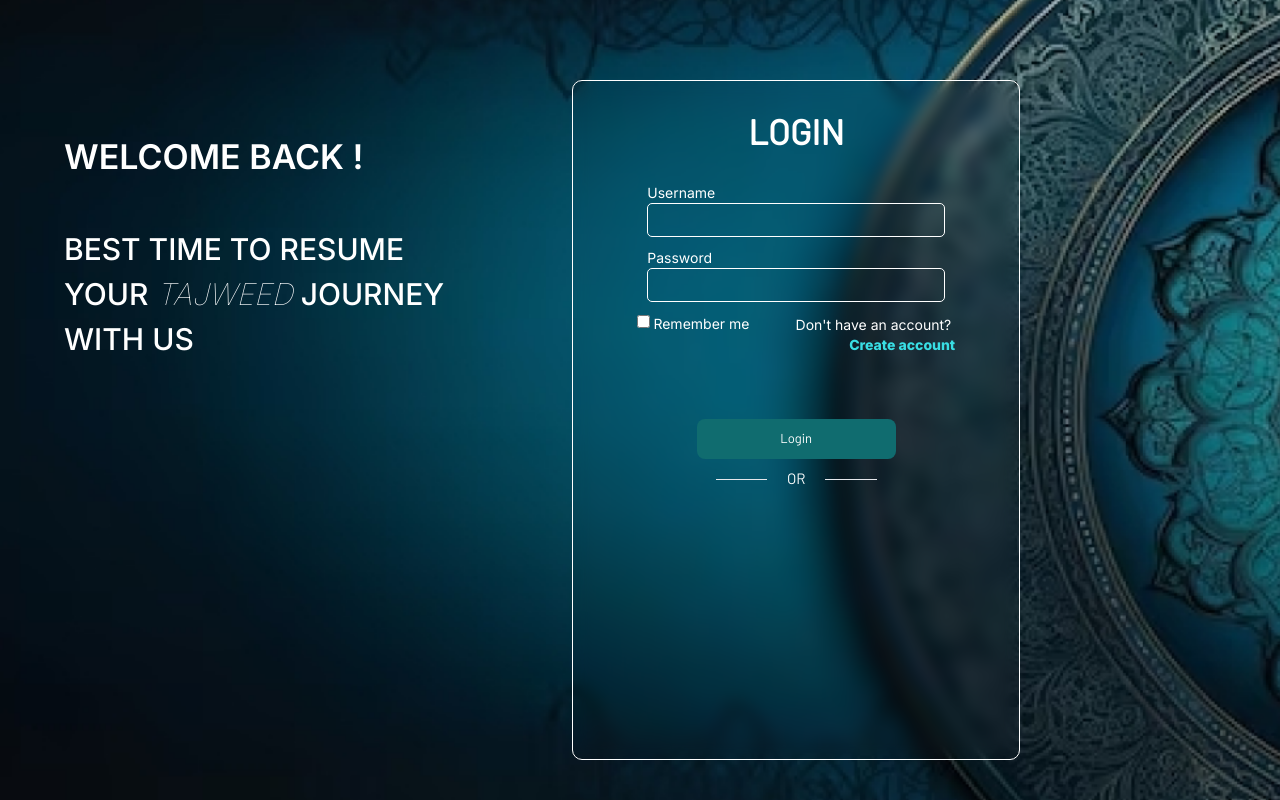
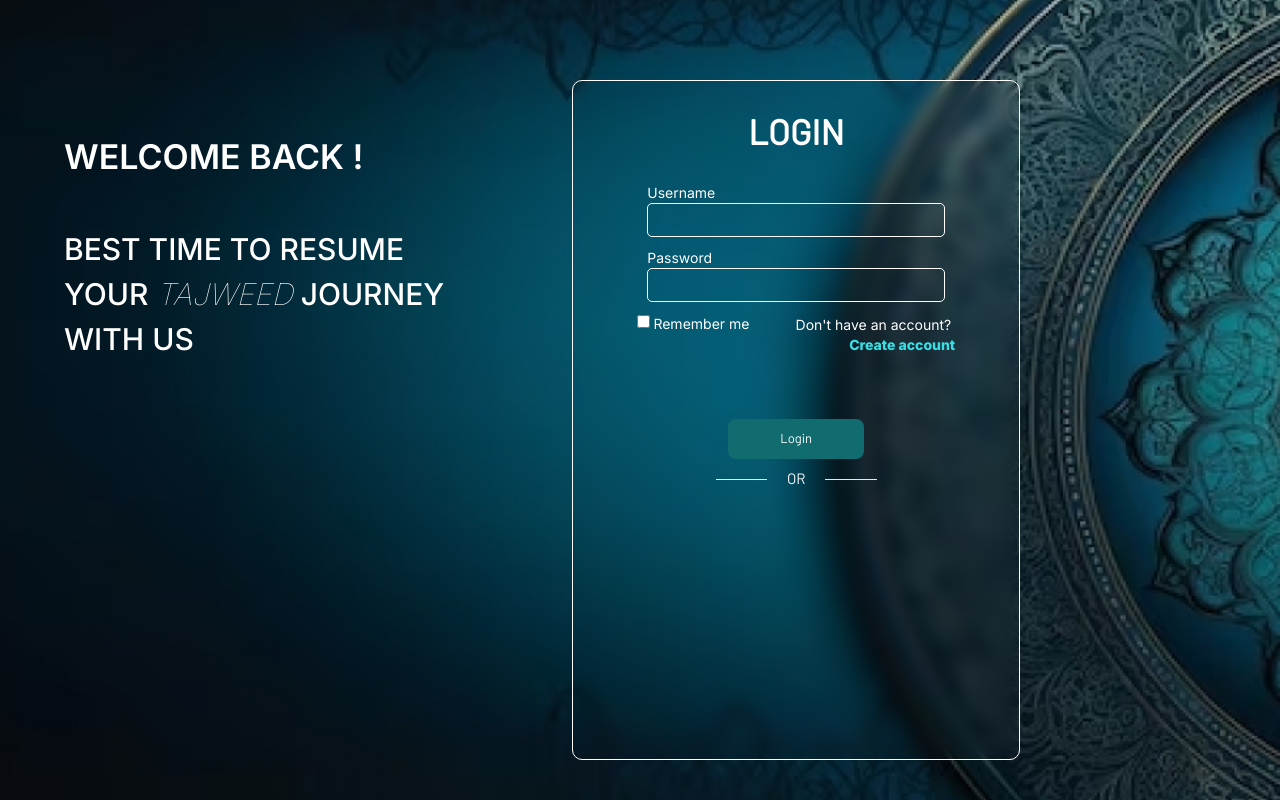
Before and after one commit to arsalan1004/Safwaat, a React (Vite) app in the folder Frontend/: page / in a window 1280 px wide. Built offline with nearby package versions, Linux system fonts and the light colour scheme.

Commit message:
Front Changes

```diff
--- a/Frontend/src/App.css
+++ b/Frontend/src/App.css
@@ -187,6 +187,13 @@
   font-size:13px ;
 }
 
+.fillButton {
+  background-color: #106c6f;
+  padding: 9px 16% 9px 16%;
+  font-weight: 400;
+  font-size:13px ;
+}
+
 .fillButton:hover,
 .googleOutline:hover,
 .fillButton:focus,
--- a/Frontend/src/Components/Login_Signup/LoginSignComp/signupDialog.jsx
+++ b/Frontend/src/Components/Login_Signup/LoginSignComp/signupDialog.jsx
@@ -90,7 +90,7 @@ const SignDialog = () => {
             </div>
 
             <div className="button-section px-[6%] mx-[5vw] my-[2vh] flex flex-row items-center justify-between">
-                <ButtonLog className='fillButton' onClick={function(e){ return handleSubmit(e,sign,dispatch)}}>Create Account</ButtonLog>
+                <ButtonLog className='fillButtonSign' onClick={function(e){ return handleSubmit(e,sign,dispatch)}}>Create Account</ButtonLog>
                 <GoogleLogin onSuccess={credentialResponse => {
                   handleCallbackResponse(credentialResponse);
                 }}
```
